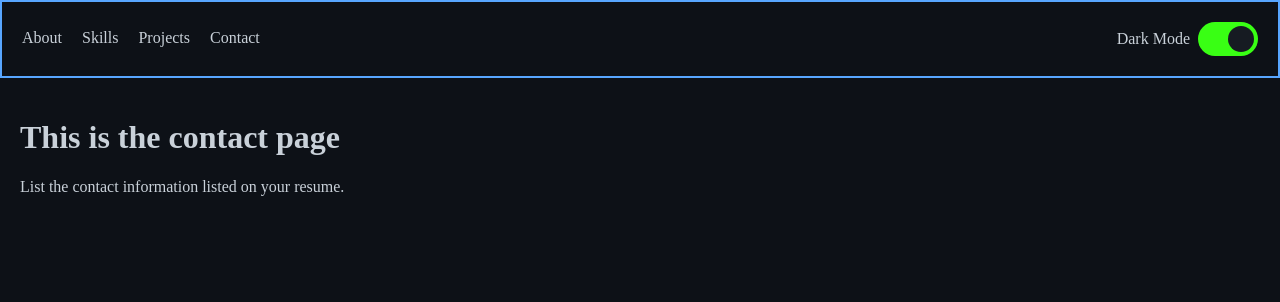
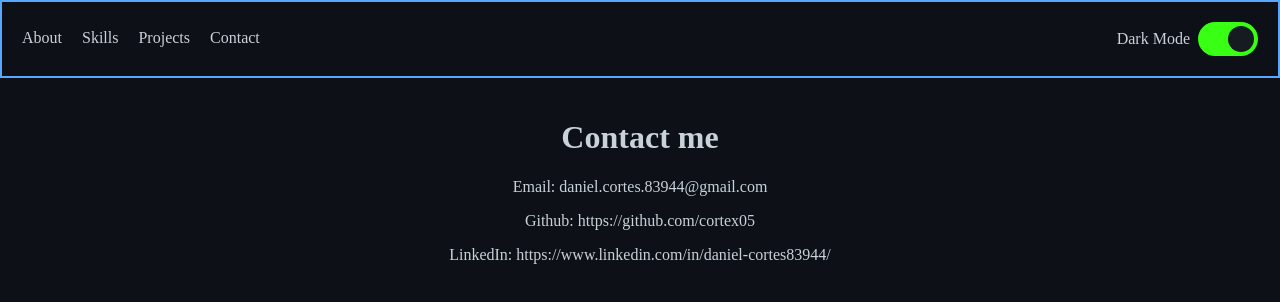
Before and after one commit to cortex05/dan-portfolio, a React (Vite) app: page /contact in a window 1280 px wide. Shown: the top 302 px of the page. Built offline with nearby package versions, Linux system fonts and the light colour scheme.

Commit message:
feat: Made contact main body

```diff
--- a/src/screens/Contact/Contact.module.css
+++ b/src/screens/Contact/Contact.module.css
@@ -1,5 +1,6 @@
 .contactContainer {
   padding: var(--padding-small);
+  text-align: center;
 }
 
 @media only screen and (min-width: 481px) {
--- a/src/screens/Contact/Contact.tsx
+++ b/src/screens/Contact/Contact.tsx
@@ -4,8 +4,12 @@ import styles from './Contact.module.css'
 const Contact = () => {
   return (
     <div className={styles.contactContainer}>
-      <h1>This is the contact page</h1>
-      <p>List the contact information listed on your resume.</p>
+      <h1>Contact me</h1>
+      <div>
+        <p>Email: daniel.cortes.83944@gmail.com</p>
+        <p>Github: https://github.com/cortex05</p>
+        <p>LinkedIn: https://www.linkedin.com/in/daniel-cortes83944/</p>
+      </div>
     </div>
   )
 }
```
